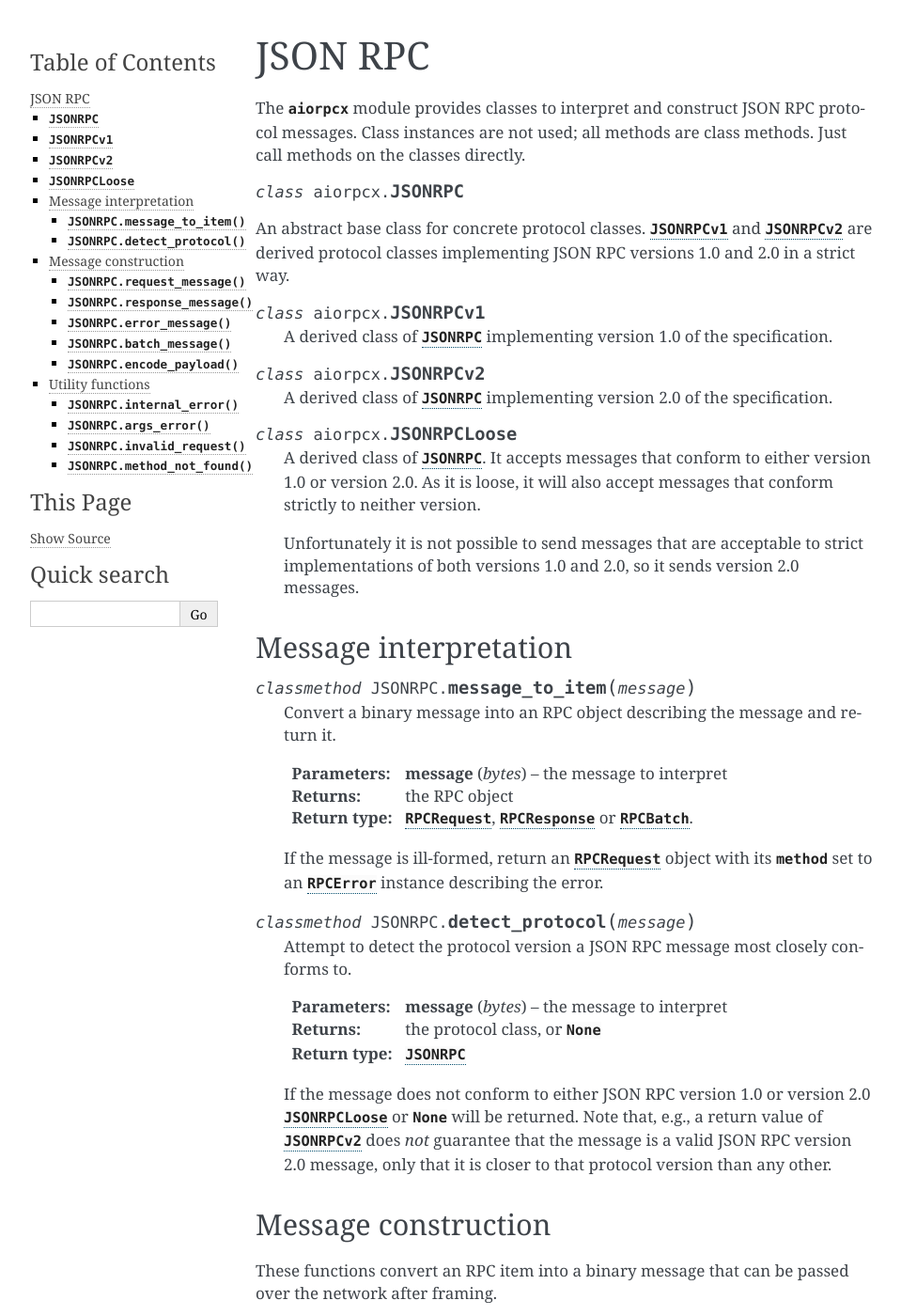
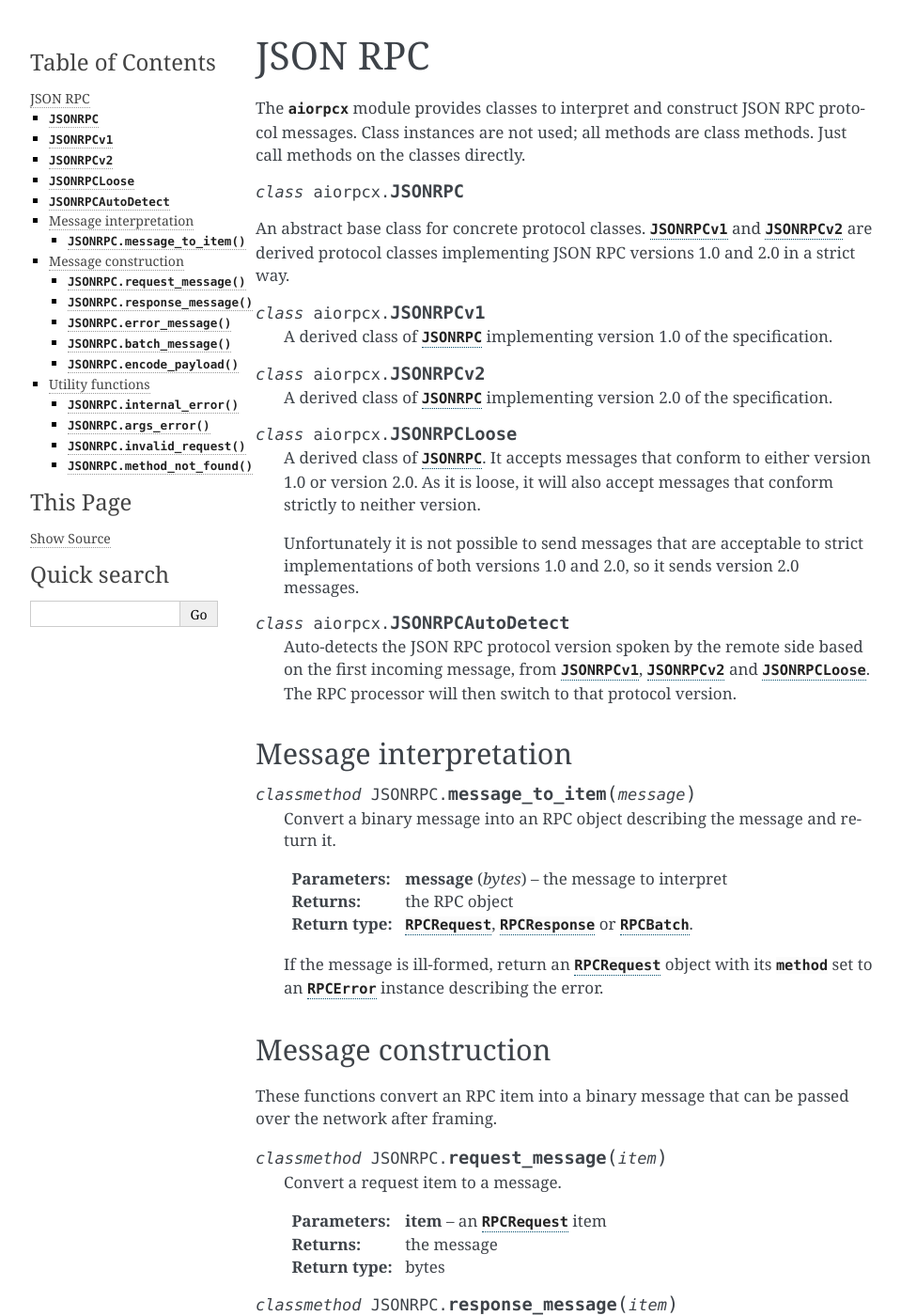
Before and after one commit to kyuupichan/aiorpcX, a Sphinx documentation site: the page built from docs/json-rpc.rst, in a window 1280 px wide and 1400 px high. Shown: the whole window at 94% size, without its empty margins (148-1107 px from the left). Built offline with Sphinx 7.4.7, drawn with Linux system fonts in a browser that asks for light colours.

Commit message:
Update docs

```diff
--- a/docs/json-rpc.rst
+++ b/docs/json-rpc.rst
@@ -33,6 +33,13 @@ implementing JSON RPC versions 1.0 and 2.0 in a strict way.
   acceptable to strict implementations of both versions 1.0 and 2.0,
   so it sends version 2.0 messages.
 
+.. class:: JSONRPCAutoDetect
+
+  Auto-detects the JSON RPC protocol version spoken by the remote side
+  based on the first incoming message, from :class:`JSONRPCv1`,
+  :class:`JSONRPCv2` and :class:`JSONRPCLoose`.  The RPC processor
+  will then switch to that protocol version.
+
 
 Message interpretation
 ----------------------
@@ -50,21 +57,6 @@ Message interpretation
   If the message is ill-formed, return an :class:`RPCRequest` object
   with its :attr:`method` set to an :class:`RPCError` instance
   describing the error.
-
-.. classmethod:: JSONRPC.detect_protocol(message)
-
-  Attempt to detect the protocol version a JSON RPC message most
-  closely conforms to.
-
-  :param bytes message: the message to interpret
-  :return: the protocol class, or :const:`None`
-  :rtype: :class:`JSONRPC`
-
-  If the message does not conform to either JSON RPC version 1.0 or
-  version 2.0 :class:`JSONRPCLoose` or :const:`None` will be returned.
-  Note that, e.g., a return value of :class:`JSONRPCv2` does *not*
-  guarantee that the message is a valid JSON RPC version 2.0 message,
-  only that it is closer to that protocol version than any other.
 
 
 Message construction
```
